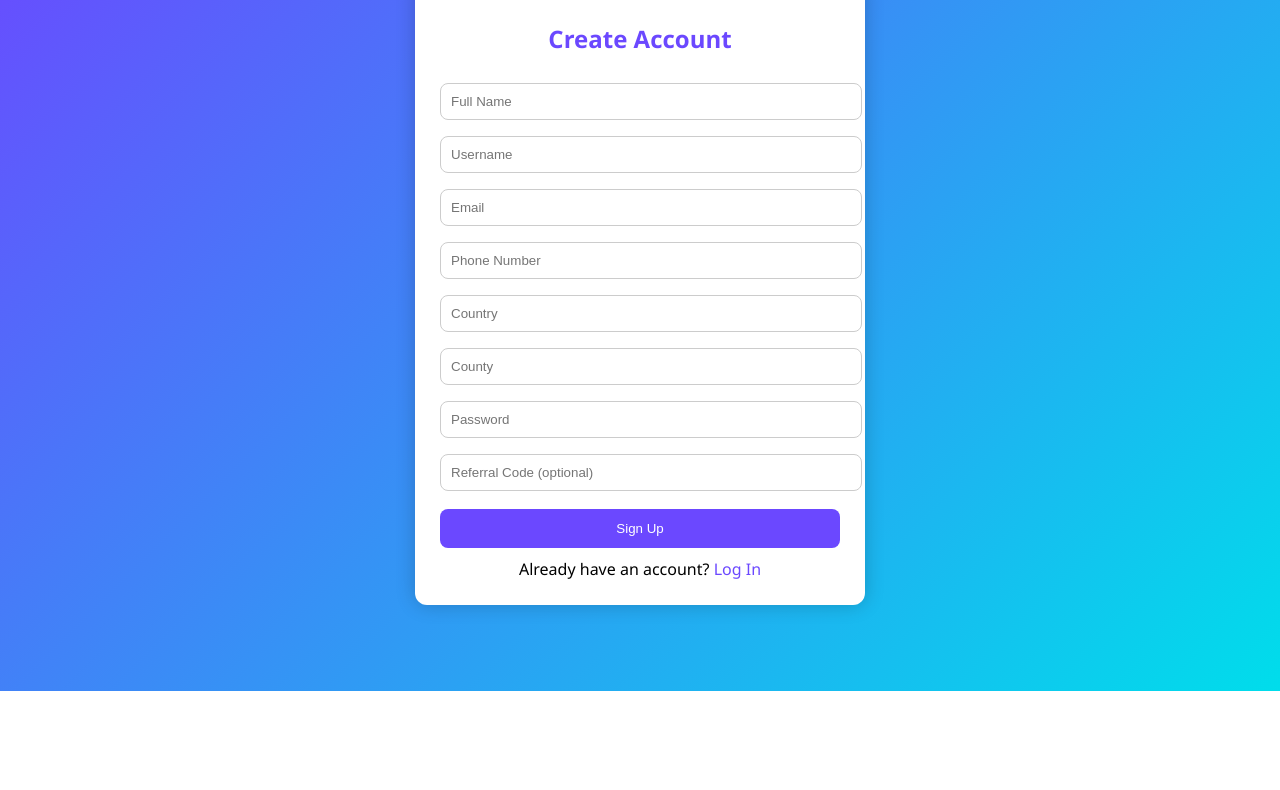
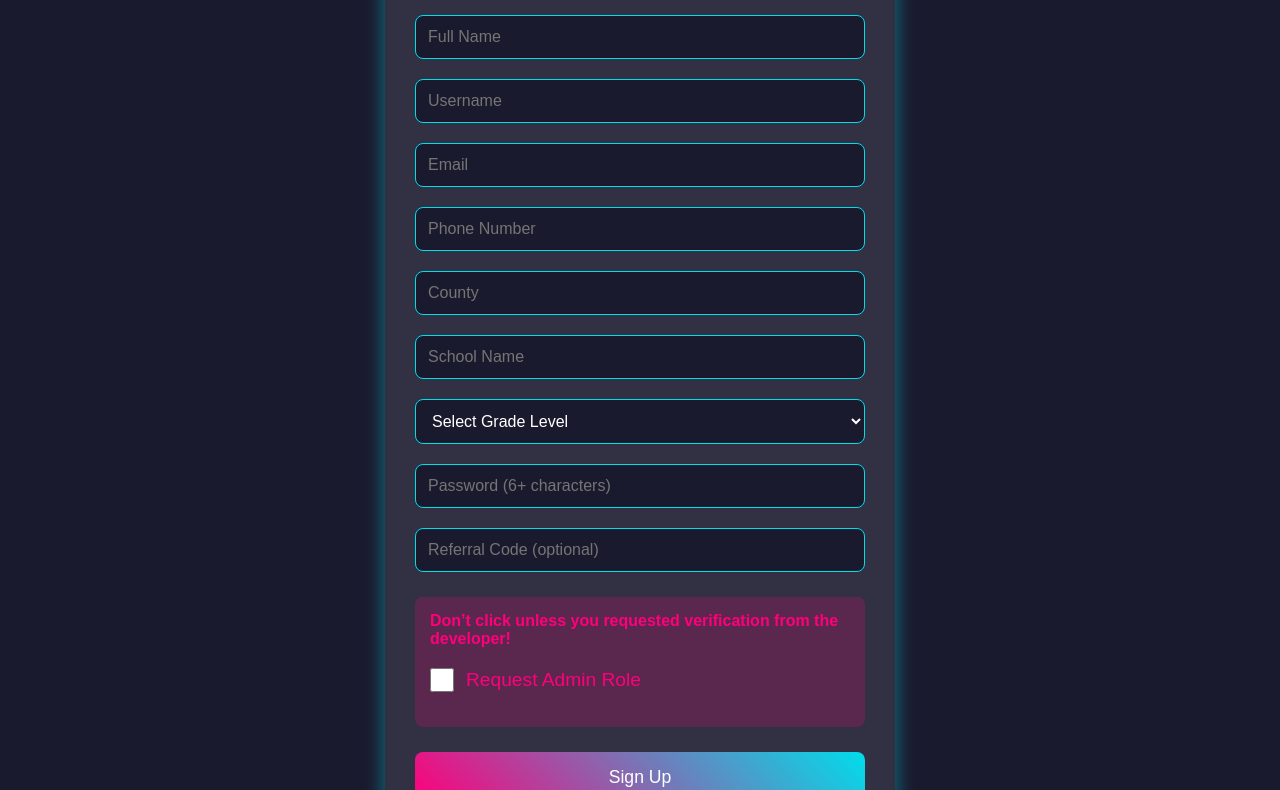
Before and after one commit to Wanga-tracker/study-hive, a plain HTML site: page signup.html in a window 1280 px wide. Shown: the part 109-899 px from the top of the page. Before the commit the page ends 800 px from the top, so only its background shows below. Drawn offline with Linux system fonts and the light colour scheme.

Commit message:
Update signup.html

```diff
--- a/signup.html
+++ b/signup.html
@@ -1,128 +1,250 @@
 <!DOCTYPE html>
 <html lang="en">
 <head>
-  <meta charset="UTF-8" />
-  <meta name="viewport" content="width=device-width, initial-scale=1.0"/>
-  <title>Edu Sync Hub - Signup</title>
-  <style>
-    body {
-      background: linear-gradient(135deg, #6b48ff, #00ddeb);
-      font-family: 'Segoe UI', sans-serif;
-      display: flex;
-      justify-content: center;
-      align-items: center;
-      min-height: 100vh;
-      margin: 0;
-    }
-    .container {
-      background: #fff;
-      border-radius: 12px;
-      padding: 25px;
-      width: 100%;
-      max-width: 400px;
-      box-shadow: 0 0 20px rgba(0,0,0,0.2);
-    }
-    h2 {
-      text-align: center;
-      color: #6b48ff;
-    }
-    input {
-      width: 100%;
-      padding: 10px;
-      margin: 8px 0;
-      border-radius: 8px;
-      border: 1px solid #ccc;
-    }
-    .glow-button {
-      background: #6b48ff;
-      color: white;
-      border: none;
-      padding: 12px;
-      border-radius: 8px;
-      width: 100%;
-      cursor: pointer;
-      transition: 0.3s;
-      margin-top: 10px;
-    }
-    .glow-button:hover {
-      box-shadow: 0 0 12px #00ddeb;
-    }
-    .switch {
-      text-align: center;
-      margin-top: 10px;
-    }
-    .switch a {
-      color: #6b48ff;
-      text-decoration: none;
-    }
-  </style>
+  <meta charset="UTF-8">
+  <meta name="viewport" content="width=device-width, initial-scale=1.0">
+  <title>Edu Sync Hub Africa - Signup</title>
 </head>
 <body>
-  <div class="container">
+  <div class="auth-container">
     <h2>Create Account</h2>
     <form id="signup-form">
       <input type="text" id="name" placeholder="Full Name" required>
       <input type="text" id="username" placeholder="Username" required>
       <input type="email" id="email" placeholder="Email" required>
       <input type="tel" id="phone" placeholder="Phone Number" required>
-      <input type="text" id="country" placeholder="Country" required>
       <input type="text" id="county" placeholder="County" required>
-      <input type="password" id="password" placeholder="Password" required>
+      <input type="text" id="school" placeholder="School Name" required>
+      <select id="level" required>
+        <option value="" disabled selected>Select Grade Level</option>
+        <option value="primary">Primary</option>
+        <option value="junior_high">Junior High</option>
+        <option value="secondary">Secondary</option>
+      </select>
+      <input type="password" id="password" placeholder="Password (6+ characters)" required>
       <input type="text" id="referral" placeholder="Referral Code (optional)">
-      <button type="submit" class="glow-button">Sign Up</button>
+      <div class="admin-section">
+        <div class="warning">Don’t click unless you requested verification from the developer!</div>
+        <div class="checkbox-container">
+          <input type="checkbox" id="admin-request">
+          <label for="admin-request">Request Admin Role</label>
+        </div>
+        <input type="password" id="admin-password" placeholder="Admin Verification Password" style="display: none;">
+      </div>
+      <button type="submit">Sign Up</button>
     </form>
     <div class="switch">
       Already have an account? <a href="login.html">Log In</a>
     </div>
+    <div id="error-message" class="error"></div>
   </div>
 
-  <!-- Firebase SDKs -->
+  <style>
+    body {
+      background: #1A1A2E;
+      color: #FFFFFF;
+      font-family: 'Poppins', sans-serif;
+      margin: 0;
+      display: flex;
+      justify-content: center;
+      align-items: center;
+      min-height: 100vh;
+    }
+    .auth-container {
+      background: rgba(255, 255, 255, 0.1);
+      border-radius: 12px;
+      padding: 30px;
+      width: 100%;
+      max-width: 450px;
+      box-shadow: 0 0 20px rgba(0, 221, 235, 0.5);
+      backdrop-filter: blur(5px);
+    }
+    h2 {
+      text-align: center;
+      background: linear-gradient(45deg, #FF007A, #00DDEB);
+      -webkit-background-clip: text;
+      -webkit-text-fill-color: transparent;
+      font-size: 2em;
+      margin-bottom: 20px;
+    }
+    form {
+      display: flex;
+      flex-direction: column;
+    }
+    input, select {
+      margin: 10px 0;
+      padding: 12px;
+      border: 1px solid #00DDEB;
+      background: #1A1A2E;
+      color: #FFFFFF;
+      border-radius: 8px;
+      font-size: 1em;
+    }
+    .admin-section {
+      background: rgba(255, 0, 122, 0.2);
+      padding: 15px;
+      border-radius: 8px;
+      margin: 15px 0;
+    }
+    .admin-section label {
+      font-size: 1.2em;
+      color: #FF007A;
+    }
+    .warning {
+      color: #FF007A;
+      font-weight: bold;
+      margin-bottom: 10px;
+      font-size: 1em;
+    }
+    .checkbox-container {
+      display: flex;
+      align-items: center;
+      margin: 10px 0;
+    }
+    .checkbox-container input {
+      width: 24px;
+      height: 24px;
+      margin-right: 12px;
+    }
+    button {
+      background: linear-gradient(45deg, #FF007A, #00DDEB);
+      border: none;
+      padding: 15px;
+      color: #FFFFFF;
+      cursor: pointer;
+      border-radius: 8px;
+      font-size: 1.1em;
+      margin-top: 10px;
+    }
+    button:hover {
+      box-shadow: 0 0 12px #00DDEB;
+    }
+    .error {
+      color: #FF007A;
+      text-align: center;
+      margin-top: 10px;
+      font-size: 0.9em;
+    }
+    .switch {
+      text-align: center;
+      margin-top: 15px;
+    }
+    .switch a {
+      color: #00DDEB;
+      text-decoration: none;
+    }
+  </style>
+
   <script type="module">
-    // Firebase import and config
-    import { initializeApp } from "https://www.gstatic.com/firebasejs/11.8.1/firebase-app.js";
-    import { getAuth, createUserWithEmailAndPassword } from "https://www.gstatic.com/firebasejs/11.8.1/firebase-auth.js";
-    import { getFirestore, doc, setDoc } from "https://www.gstatic.com/firebasejs/11.8.1/firebase-firestore.js";
+    // Firebase SDK
+    import { initializeApp } from 'https://www.gstatic.com/firebasejs/11.8.1/firebase-app.js';
+    import { getAuth, createUserWithEmailAndPassword } from 'https://www.gstatic.com/firebasejs/11.8.1/firebase-auth.js';
+    import { getFirestore, doc, setDoc, collection, where, getDocs, query } from 'https://www.gstatic.com/firebasejs/11.8.1/firebase-firestore.js';
 
+    // Firebase configuration
     const firebaseConfig = {
       apiKey: "AIzaSyCs6rzjsYBPYmT1vK3VWQRU36MJgQmKJq0",
       authDomain: "edu-hub-kenya.firebaseapp.com",
+      databaseURL: "", // Paste Realtime Database URL here if needed
       projectId: "edu-hub-kenya",
       storageBucket: "edu-hub-kenya.firebasestorage.app",
       messagingSenderId: "163804145504",
-      appId: "1:163804145504:web:9b989b384a2bd2643f6005"
+      appId: "1:163804145504:web:9b989b384a2bd2643f6005",
+      measurementId: "G-C8YB09R7J5"
     };
 
+    // Initialize Firebase
     const app = initializeApp(firebaseConfig);
     const auth = getAuth(app);
     const db = getFirestore(app);
 
-    const form = document.getElementById("signup-form");
-    form.addEventListener("submit", async (e) => {
+    // Admin verification password
+    const ADMIN_VERIFICATION_PASSWORD = 'EduAdmin2025!'; // TODO: Replace with your secure password
+
+    // Signup logic
+    const form = document.getElementById('signup-form');
+    const adminRequestCheckbox = document.getElementById('admin-request');
+    const adminPasswordField = document.getElementById('admin-password');
+    const errorMessage = document.getElementById('error-message');
+
+    adminRequestCheckbox.addEventListener('change', () => {
+      adminPasswordField.style.display = adminRequestCheckbox.checked ? 'block' : 'none';
+    });
+
+    form.addEventListener('submit', async (e) => {
       e.preventDefault();
-      const email = form.email.value;
-      const password = form.password.value;
+      const userData = {
+        name: form.name.value.trim(),
+        username: form.username.value.trim(),
+        email: form.email.value.trim(),
+        phone: form.phone.value.trim(),
+        county: form.county.value.trim(),
+        school: form.email.value.trim(),
+        level: form.level.value,
+        password: form.password.value,
+        referral: form.referral.value.trim(),
+        adminRequest: form['admin-request'].checked,
+        adminPassword: form['admin-password'].value.trim()
+      };
+
+    if (!userData.name || !userData.username || !userData.email || !userData.phone || !userData.county || !userData.school || !userData.level) {
+        errorMessage.textContent = 'All required fields must be filled.';
+        return;
+      }
+
+    if (userData.password.length < 6) {
+      errorMessage.textContent = 'Password must be at least 6 characters';
+        return;
+      }
+
+    if (userData.adminRequest && !userData.adminPassword) {
+        errorMessage.textContent = 'Admin verification password is required';
+        return;
+      }
 
       try {
-        const userCredential = await createUserWithEmailAndPassword(auth, email, password);
+        // Check username uniqueness
+        const usernameQuery = query(collection(db, 'users'), where('username', '==', userData.username));
+        const usernameSnapshot = await getDocs(usernameQuery);
+        if (!usernameSnapshot.empty()) {
+          errorMessage.textContent = 'Username already exists';
+          return;
+        }
+
+        // Verify admin password
+        if (userData.adminRequest && userData.adminPassword !== ADMIN_VERIFICATION_PASSWORD) {
+          errorMessage.textContent = 'Invalid admin password';
+          return;
+        }
+
+        // Create user
+        const userCredential = await createUserWithEmailAndPassword(auth, userData.email, userData.password);
         const user = userCredential.user;
 
-        await setDoc(doc(db, "users", user.uid), {
-          name: form.name.value,
-          username: form.username.value,
-          email: email,
-          phone: form.phone.value,
-          country: form.country.value,
-          county: form.county.value,
-          referral: form.referral.value,
+        // Set role
+        const role = userData.adminRequest && userData.adminPassword === ADMIN_VERIFICATION_PASSWORD ? 'admin' : 'student';
+
+        // Save user data
+        await setDoc(doc(db, 'users', user.uid), {
+          name: userData.name,
+          username: userData.username,
+          email: userData.email,
+          phone: userData.phone,
+          county: userData.county,
+          school: userData.school,
+          level: userData.level,
+          role: role,
+          referral: userData.referral || '',
           createdAt: new Date()
         });
 
-        alert("Signup successful!");
-        window.location.href = "dashboard.html";
-      } catch (err) {
-        alert("Signup failed: " + err.message);
+        // Redirect
+        window.location.href = role === 'admin' ? 'admin-dashboard.html' : 'student-dashboard.html';
+      } catch (error) {
+        console.error('Signup error:', error);
+        errorMessage.textContent = error.message;
       }
     });
   </script>
 </body>
-</html>
+  </html>
```
